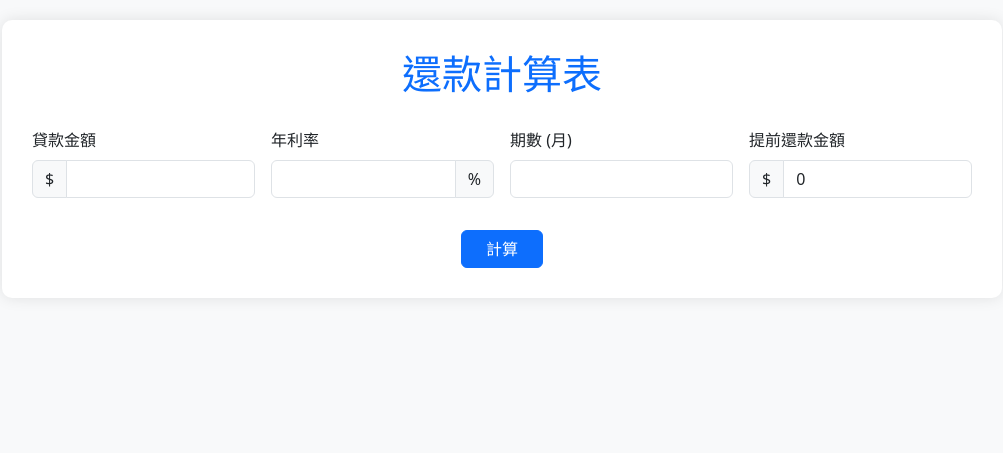
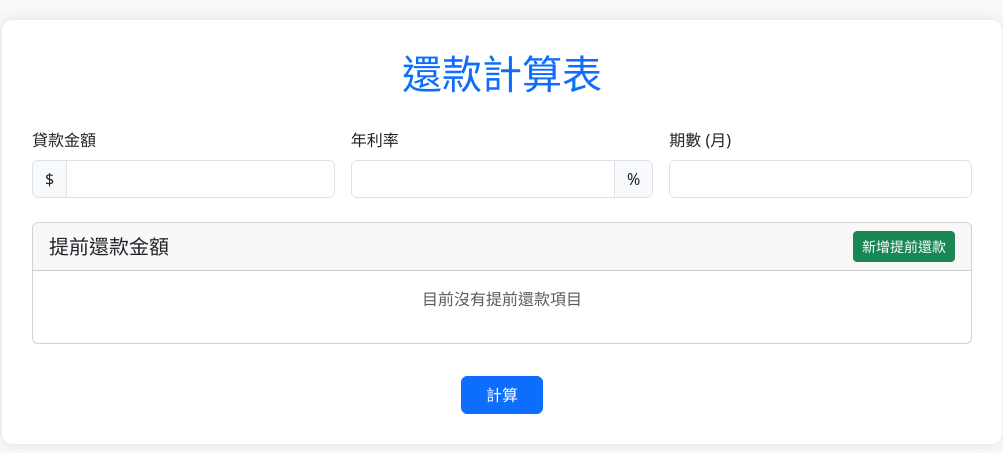
Before and after one commit to moore-xiao/linebank, a Flask app: page / in a window 1280 px wide. Shown: the top 453 px of the page, without its empty margins (138-1141 px from the left). Run offline with Flask 3, Linux system fonts and the light colour scheme.

Commit message:
V0.1: 初始版本，支持多期提前還款功能

```diff
--- a/app.py
+++ b/app.py
@@ -1,4 +1,4 @@
-from flask import Flask, render_template, request
+from flask import Flask, render_template, request, json
 from modules.loan_calculator import calculate_loan_payment
 
 app = Flask(__name__)
@@ -9,16 +9,35 @@ def index():
     monthly_payment = None
     total_payment = None
     total_interest = None
-    early_payment = None
+    total_early_payment = None
+    early_payments_input = {}
+    form_data = {}
 
     if request.method == 'POST':
+        # Store all form data to preserve input values
+        form_data = {
+            'loan_amount': request.form.get('loan_amount', ''),
+            'interest_rate': request.form.get('interest_rate', ''),
+            'loan_term': request.form.get('loan_term', '')
+        }
+
         loan_amount = float(request.form.get('loan_amount', 0))
         interest_rate = float(request.form.get('interest_rate', 0))
         loan_term = int(request.form.get('loan_term', 0))
-        early_payment = float(request.form.get('early_payment', 0))
 
-        monthly_payment, payment_schedule, total_payment, total_interest, early_payment = calculate_loan_payment(
-            loan_amount, interest_rate, loan_term, early_payment
+        # Process early payments
+        early_payments = {}
+        for key, value in request.form.items():
+            if key.startswith('early_payment_') and value and float(value) > 0:
+                try:
+                    month = int(key.split('_')[2])
+                    early_payments[month] = float(value)
+                    early_payments_input[key] = value
+                except (ValueError, IndexError):
+                    pass
+
+        monthly_payment, payment_schedule, total_payment, total_interest, total_early_payment = calculate_loan_payment(
+            loan_amount, interest_rate, loan_term, early_payments
         )
 
     return render_template('index.html',
@@ -26,7 +45,9 @@ def index():
                           monthly_payment=monthly_payment,
                           total_payment=total_payment,
                           total_interest=total_interest,
-                          early_payment=early_payment)
+                          total_early_payment=total_early_payment,
+                          early_payments_input=early_payments_input,
+                          form_data=form_data)
 
 if __name__ == '__main__':
     app.run(debug=True, host='0.0.0.0', port=5000)
--- a/templates/index.html
+++ b/templates/index.html
@@ -39,6 +39,12 @@
             padding: 15px;
             margin-bottom: 20px;
         }
+        .early-payment-row {
+            margin-bottom: 10px;
+        }
+        .btn-remove {
+            margin-left: 5px;
+        }
     </style>
 </head>
 <body>
@@ -46,32 +52,57 @@
         <h1>還款計算表</h1>
 
         <form method="POST" class="row g-3">
-            <div class="col-md-3">
+            <div class="col-md-4">
                 <label for="loan_amount" class="form-label">貸款金額</label>
                 <div class="input-group">
                     <span class="input-group-text">$</span>
-                    <input type="number" class="form-control" id="loan_amount" name="loan_amount" min="1" step="any" required>
+                    <input type="number" class="form-control" id="loan_amount" name="loan_amount" min="1" step="any" required value="{{ form_data.loan_amount if form_data else '' }}">
                 </div>
             </div>
 
-            <div class="col-md-3">
+            <div class="col-md-4">
                 <label for="interest_rate" class="form-label">年利率</label>
                 <div class="input-group">
-                    <input type="number" class="form-control" id="interest_rate" name="interest_rate" min="0" step="0.01" required>
+                    <input type="number" class="form-control" id="interest_rate" name="interest_rate" min="0" step="0.01" required value="{{ form_data.interest_rate if form_data else '' }}">
                     <span class="input-group-text">%</span>
                 </div>
             </div>
 
-            <div class="col-md-3">
+            <div class="col-md-4">
                 <label for="loan_term" class="form-label">期數 (月)</label>
-                <input type="number" class="form-control" id="loan_term" name="loan_term" min="1" required>
+                <input type="number" class="form-control" id="loan_term" name="loan_term" min="1" required value="{{ form_data.loan_term if form_data else '' }}">
             </div>
 
-            <div class="col-md-3">
-                <label for="early_payment" class="form-label">提前還款金額</label>
-                <div class="input-group">
-                    <span class="input-group-text">$</span>
-                    <input type="number" class="form-control" id="early_payment" name="early_payment" min="0" step="any" value="0">
+            <div class="col-12 mt-4">
+                <div class="card">
+                    <div class="card-header d-flex justify-content-between align-items-center">
+                        <h5 class="mb-0">提前還款金額</h5>
+                        <button type="button" class="btn btn-sm btn-success" id="add-early-payment">新增提前還款</button>
+                    </div>
+                    <div class="card-body" id="early-payments-container">
+                        <!-- Early payments fields will be added here dynamically -->
+                        {% if early_payments_input %}
+                            {% for key, value in early_payments_input.items() %}
+                                {% set month = key.split('_')[2] %}
+                                <div class="row early-payment-row">
+                                    <div class="col-md-6">
+                                        <label class="form-label">期數</label>
+                                        <input type="number" class="form-control" name="early_payment_month" value="{{ month }}" min="1" required>
+                                    </div>
+                                    <div class="col-md-6">
+                                        <label class="form-label">金額</label>
+                                        <div class="input-group">
+                                            <span class="input-group-text">$</span>
+                                            <input type="number" class="form-control" name="early_payment_{{ month }}" value="{{ value }}" min="0" step="any">
+                                            <button type="button" class="btn btn-danger btn-remove">移除</button>
+                                        </div>
+                                    </div>
+                                </div>
+                            {% endfor %}
+                        {% else %}
+                            <p class="text-muted text-center" id="no-early-payments">目前沒有提前還款項目</p>
+                        {% endif %}
+                    </div>
                 </div>
             </div>
 
@@ -105,8 +136,8 @@
                 </div>
                 <div class="col-md-3">
                     <div class="summary-box">
-                        <h5>提前還款金額</h5>
-                        <h3 class="text-primary">${{ early_payment }}</h3>
+                        <h5>總提前還款金額</h5>
+                        <h3 class="text-primary">${{ total_early_payment }}</h3>
                     </div>
                 </div>
             </div>
@@ -131,7 +162,7 @@
                             <td>${{ payment.payment }}</td>
                             <td>${{ payment.principal }}</td>
                             <td>${{ payment.interest }}</td>
-                            <td>${% if payment.early_payment %}{{ payment.early_payment }}{% else %}0.00{% endif %}</td>
+                            <td>${{ payment.early_payment }}</td>
                             <td>${{ payment.remaining_balance }}</td>
                         </tr>
                         {% endfor %}
@@ -143,5 +174,67 @@
     </div>
 
     <script src="https://cdn.jsdelivr.net/npm/bootstrap@5.3.2/dist/js/bootstrap.bundle.min.js"></script>
+    <script>
+        document.addEventListener('DOMContentLoaded', function() {
+            const addEarlyPaymentBtn = document.getElementById('add-early-payment');
+            const earlyPaymentsContainer = document.getElementById('early-payments-container');
+            const noEarlyPaymentsMsg = document.getElementById('no-early-payments');
+
+            // Add early payment row
+            addEarlyPaymentBtn.addEventListener('click', function() {
+                if (noEarlyPaymentsMsg) {
+                    noEarlyPaymentsMsg.style.display = 'none';
+                }
+
+                const newRow = document.createElement('div');
+                newRow.className = 'row early-payment-row';
+
+                // Generate a unique ID for the new early payment field
+                const timestamp = new Date().getTime();
+
+                newRow.innerHTML = `
+                    <div class="col-md-6">
+                        <label class="form-label">期數</label>
+                        <input type="number" class="form-control" name="early_payment_month" min="1" required>
+                    </div>
+                    <div class="col-md-6">
+                        <label class="form-label">金額</label>
+                        <div class="input-group">
+                            <span class="input-group-text">$</span>
+                            <input type="number" class="form-control early-payment-amount" name="early_payment_${timestamp}" min="0" step="any">
+                            <button type="button" class="btn btn-danger btn-remove">移除</button>
+                        </div>
+                    </div>
+                `;
+
+                earlyPaymentsContainer.appendChild(newRow);
+
+                // Update the name attribute when month is changed
+                const monthInput = newRow.querySelector('input[name="early_payment_month"]');
+                const amountInput = newRow.querySelector('.early-payment-amount');
+
+                monthInput.addEventListener('change', function() {
+                    const month = this.value;
+                    if (month && month > 0) {
+                        amountInput.name = `early_payment_${month}`;
+                    }
+                });
+            });
+
+            // Remove early payment row
+            earlyPaymentsContainer.addEventListener('click', function(e) {
+                if (e.target.classList.contains('btn-remove')) {
+                    const row = e.target.closest('.early-payment-row');
+                    row.remove();
+
+                    // Show message if no early payments
+                    const rows = earlyPaymentsContainer.querySelectorAll('.early-payment-row');
+                    if (rows.length === 0 && noEarlyPaymentsMsg) {
+                        noEarlyPaymentsMsg.style.display = 'block';
+                    }
+                }
+            });
+        });
+    </script>
 </body>
 </html>
```
Also changed, not shown: modules/loan_calculator.py (+22 -20 lines), README.md.
